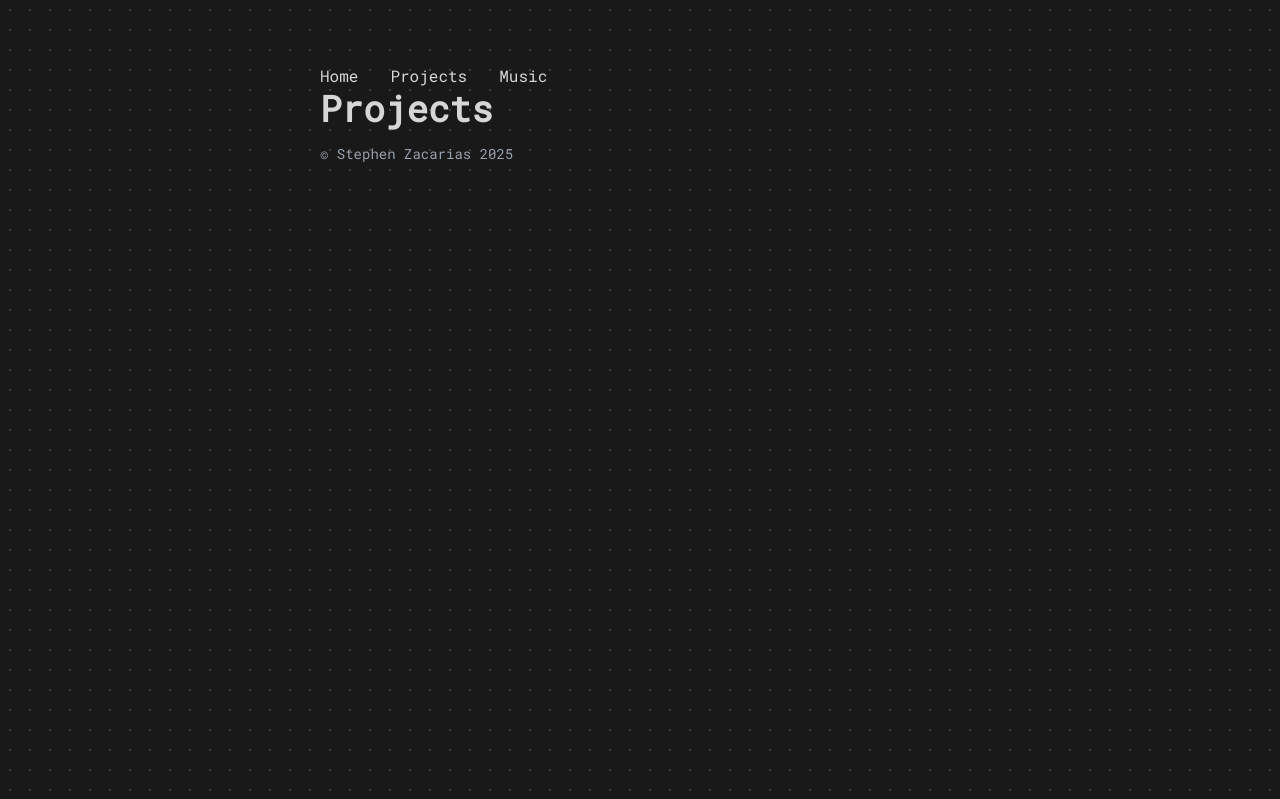
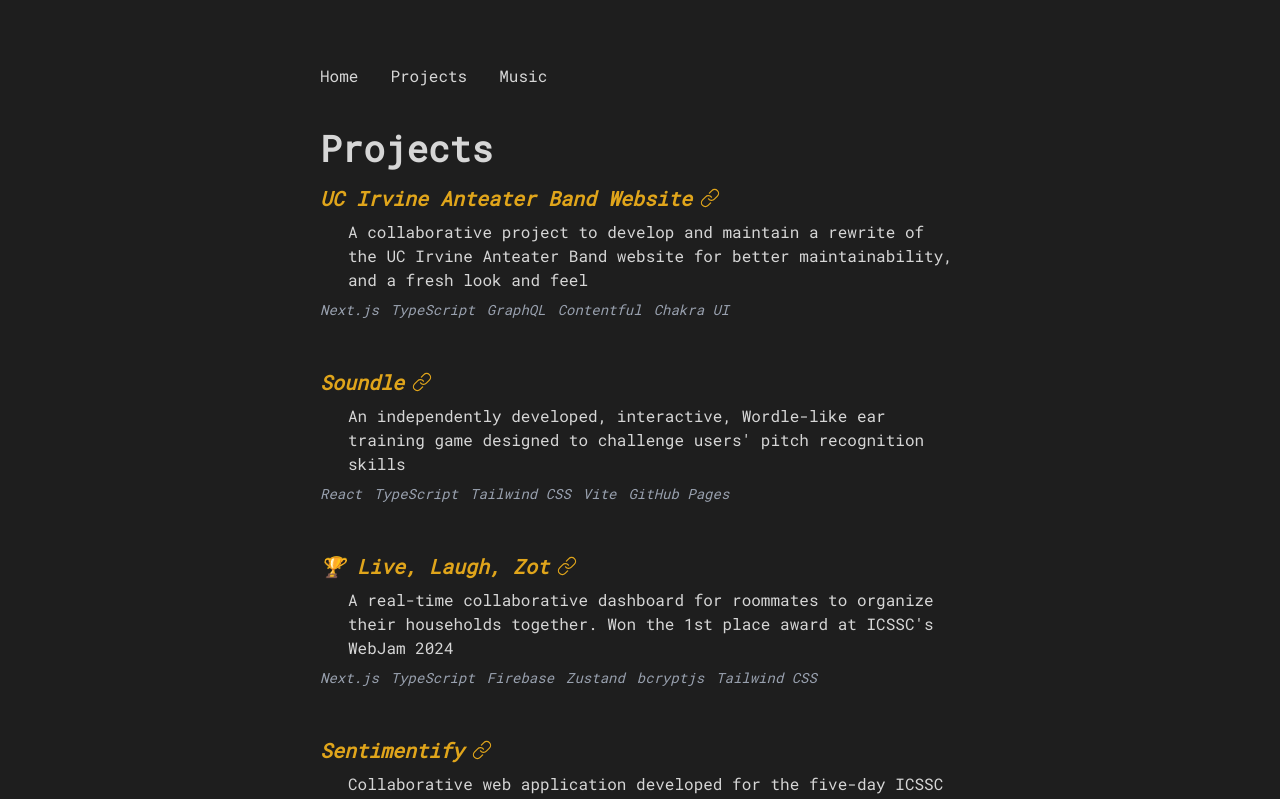
Before and after one commit to stephenzac/stephen-zacarias, a Next.js app: page /projects in a window 1280 px wide. Shown: the top 799 px of the page. Built offline with nearby package versions, Linux system fonts and the light colour scheme.

Commit message:
create projects page

```diff
--- a/src/app/globals.css
+++ b/src/app/globals.css
@@ -82,15 +82,5 @@
 
 body {
   color: #d6d6d6;
-
-  background-image: radial-gradient(
-    #414141 1.2000000000000002px,
-    #191919 1.2000000000000002px
-  );
-  background-size: 24px 24px;
-
-  color: #d6d6d6;
-
-  background-color: #131313;
-  background-size: 20px 20px;
+  background-color: #1e1e1e;
 }
--- a/src/app/page.tsx
+++ b/src/app/page.tsx
@@ -1,6 +1,6 @@
 import { SectionHeader } from '@/components/app/section-header';
-import { InterestsSection } from '@/components/interests-section';
-import { InterestsSectionHeader } from '@/components/interests-section-header';
+import { InterestsSection } from '@/components/interests/interests-section';
+import { InterestsSectionHeader } from '@/components/interests/interests-section-header';
 import { InterestsListElement } from '@/components/interests/interests-list-element';
 import Link from 'next/link';
 
@@ -8,12 +8,12 @@ export default function Home() {
   return (
     <main className='w-full pt-10'>
       <section className='mb-16'>
-        <SectionHeader>Home</SectionHeader>
-        <p className='mb-2'>
+        <SectionHeader>Hello!</SectionHeader>
+        <header className='mb-1'>
           Hello! I{`'`}m Stephen, a fourth year Computer Science major at the
           University of California, Irvine. I enjoy building things, working
           with/on the web, and working with others!
-        </p>
+        </header>
         <Link className='underline text-accent' href='/projects'>
           Check out some of the cool things I{`'`}ve built!
         </Link>
@@ -24,7 +24,7 @@ export default function Home() {
 
         <InterestsSection>
           <InterestsSectionHeader>My Musical Endeavors</InterestsSectionHeader>
-          <ul className='md:pl-3'>
+          <ul className='md:pl-2  '>
             <InterestsListElement>
               <a
                 href='https://www.youtube.com/watch?v=PM5NgQcdWqM'
@@ -87,7 +87,7 @@ export default function Home() {
 
         <InterestsSection>
           <InterestsSectionHeader>Gaming</InterestsSectionHeader>
-          <ul className='md:pl-3'>
+          <ul className='md:pl-2  '>
             <InterestsListElement>
               Favorite game genre: FPS
             </InterestsListElement>
@@ -122,7 +122,7 @@ export default function Home() {
 
         <InterestsSection>
           <InterestsSectionHeader>Friends + Family</InterestsSectionHeader>
-          <ul className='md:pl-3'>
+          <ul className='md:pl-2  '>
             <InterestsListElement>
               Eating, cooking (big foodie)
             </InterestsListElement>
--- /dev/null
+++ b/src/app/projects/components/project.tsx
@@ -0,0 +1,31 @@
+import { ProjectData } from '../page';
+import { GoLink } from 'react-icons/go';
+
+interface ProjectProps {
+  data: ProjectData;
+}
+
+export const Project: React.FC<ProjectProps> = ({ data }) => (
+  <article className='mb-2'>
+    <h3 className='italic font-bold text-xl text-accent mb-2'>
+      <a
+        href={data.link}
+        target='_blank'
+        rel='noreferrer'
+        className='flex gap-2 items-center'
+      >
+        {data.title}
+
+        <GoLink />
+      </a>
+    </h3>
+    <p className='pl-5 md:pl-7 mb-2'>{data.description}</p>
+    <div className='flex flex-wrap gap-3'>
+      {data.skills.map((skill) => (
+        <p key={skill} className='text-gray-400 italic text-sm'>
+          {skill}
+        </p>
+      ))}
+    </div>
+  </article>
+);
--- a/src/app/projects/page.tsx
+++ b/src/app/projects/page.tsx
@@ -1,9 +1,65 @@
 import { SectionHeader } from '@/components/app/section-header';
+import { Project } from './components/project';
+
+export interface ProjectData {
+  title: string;
+  link: string;
+  description: string;
+  skills: string[];
+}
+
+const ProjectsList: ProjectData[] = [
+  {
+    title: 'UC Irvine Anteater Band Website',
+    link: 'https://uciband.com',
+    description:
+      'A collaborative project to develop and maintain a rewrite of the UC Irvine Anteater Band website for better maintainability, and a fresh look and feel',
+    skills: ['Next.js', 'TypeScript', 'GraphQL', 'Contentful', 'Chakra UI'],
+  },
+  {
+    title: 'Soundle',
+    link: 'https://soundle.stephenzacarias.com',
+    description:
+      "An independently developed, interactive, Wordle-like ear training game designed to challenge users' pitch recognition skills",
+    skills: ['React', 'TypeScript', 'Tailwind CSS', 'Vite', 'GitHub Pages'],
+  },
+  {
+    title: '🏆 Live, Laugh, Zot',
+    link: 'https://github.com/stephenzac/live-laugh-zot',
+    description:
+      "A real-time collaborative dashboard for roommates to organize their households together. Won the 1st place award at ICSSC's WebJam 2024",
+    skills: [
+      'Next.js',
+      'TypeScript',
+      'Firebase',
+      'Zustand',
+      'bcryptjs',
+      'Tailwind CSS',
+    ],
+  },
+  {
+    title: 'Sentimentify',
+    link: 'https://github.com/stephenzac/sentimentify',
+    description:
+      'Collaborative web application developed for the five-day ICSSC WebJam 2023, designed to analyze the mood and energy of Spotify playlists',
+    skills: ['Python', 'Spotify API', 'Genius API', 'Flask', 'Beautiful Soup'],
+  },
+];
 
 export default function Projects() {
   return (
-    <main className='w-full'>
+    <main className='w-full pt-10'>
       <SectionHeader>Projects</SectionHeader>
+
+      <section>
+        {ProjectsList.map((project) => (
+          <>
+            {/* <div className='w-full h-[1px] bg-accent mt-8 mb-2' /> */}
+            <Project key={project.title} data={project} />
+            <div className='mb-12' />
+          </>
+        ))}
+      </section>
     </main>
   );
 }
--- a/src/components/projects/project-card.tsx
+++ /dev/null
@@ -1,48 +0,0 @@
-import { GoLinkExternal } from 'react-icons/go';
-
-interface ProjectCardProps {
-  title: string;
-  link: string;
-  description: string;
-  skills: string[];
-}
-
-export const ProjectCard: React.FC<ProjectCardProps> = ({
-  title,
-  link,
-  description,
-  skills,
-}) => (
-  <a
-    href={link ? link : undefined}
-    target='_blank'
-    rel='noreferrer'
-    className='group hover:scale-[1.02] hover:shadow-lg hover:-translate-y-2 transition-all duration-300 text-box w-full md:max-w-md relative overflow-hidden'
-  >
-    <div className='flex flex-col h-full'>
-      {link ? (
-        <h2 className='group-hover:text-lighter-accent transition duration-300 flex flex-row text-xl items-center gap-2 pb-2'>
-          {title}
-          <span className='text-lighter-accent'>
-            <GoLinkExternal />
-          </span>
-          <span className='block max-w-0 group-hover:max-w-full transition-all duration-300 h-0.5 bg-white' />
-        </h2>
-      ) : (
-        <h2 className='pb-4 text-xl group-hover:text-lighter-accent transition duration-300'>
-          {title}
-        </h2>
-      )}
-
-      <p className='pb-4 text-zinc-300 grow'>{description}</p>
-
-      <div className='flex flex-wrap gap-4'>
-        {skills.map((skill) => (
-          <p className='text-zinc-400 text-sm' key={skill}>
-            {skill}
-          </p>
-        ))}
-      </div>
-    </div>
-  </a>
-);
--- a/src/components/projects/projects.tsx
+++ /dev/null
@@ -1,39 +0,0 @@
-'use client';
-
-import { projects } from '@/utils';
-import { motion } from 'framer-motion';
-import { ProjectCard } from './project-card';
-
-const projectVariant = {
-  hidden: { opacity: 0, x: -25 },
-  animate: {
-    opacity: 1,
-    x: 0,
-    transition: { duration: 0.5 },
-  },
-};
-
-export const Projects: React.FC = () => (
-  <section className='mb-20 md:mb-40'>
-    <h2 className='section-header'>Projects</h2>
-
-    <motion.div
-      variants={projectVariant}
-      initial='hidden'
-      whileInView='animate'
-      viewport={{ once: true }}
-    >
-      <div className='grid grid-cols-1 md:grid-cols-2 lg:grid-cols-3 gap-5'>
-        {projects.map((project) => (
-          <ProjectCard
-            key={project.projectName}
-            title={project.projectName}
-            link={project.projectLink}
-            description={project.projectDescription}
-            skills={project.skills}
-          />
-        ))}
-      </div>
-    </motion.div>
-  </section>
-);
```
Also changed, not shown: src/components/interests/interests-section-header.tsx (renamed from src/components/interests-section-header.tsx), src/components/interests/interests-section.tsx (renamed from src/components/interests-section.tsx).
